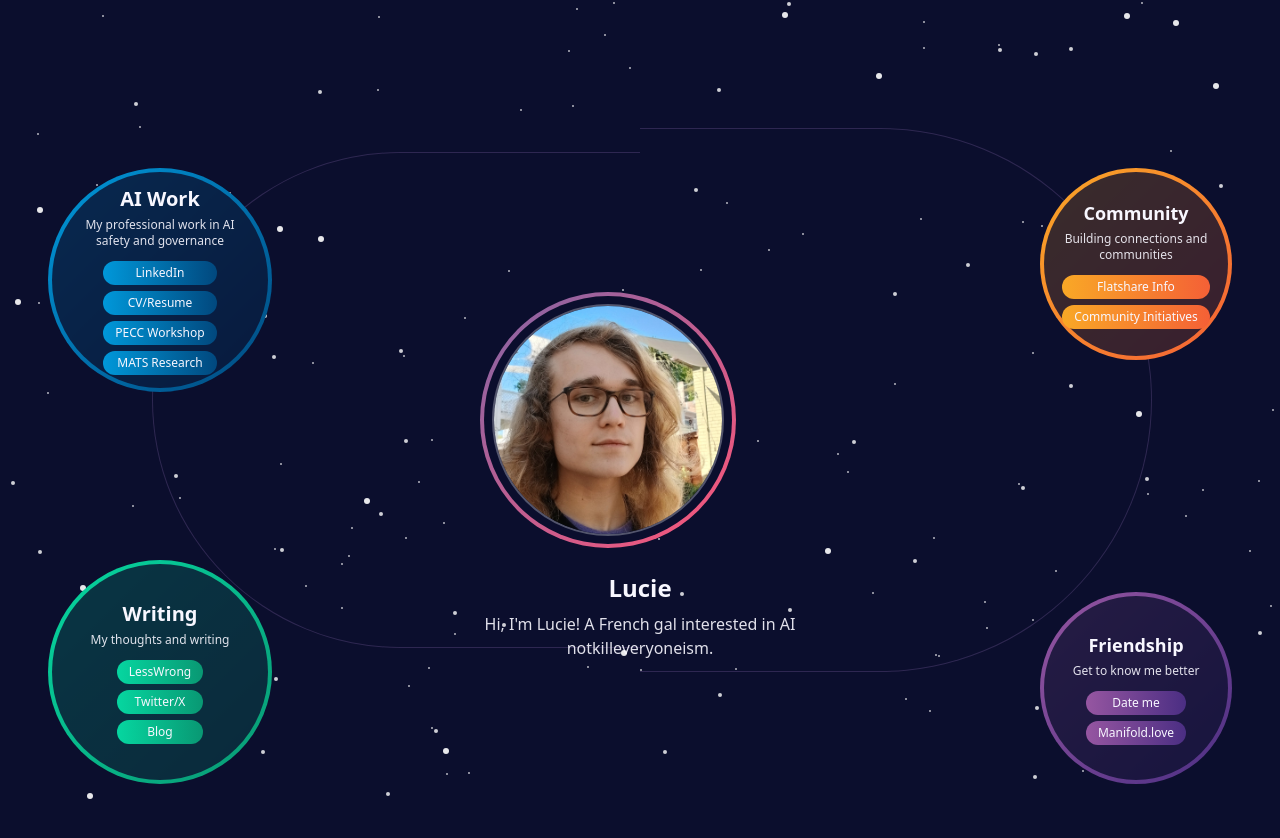
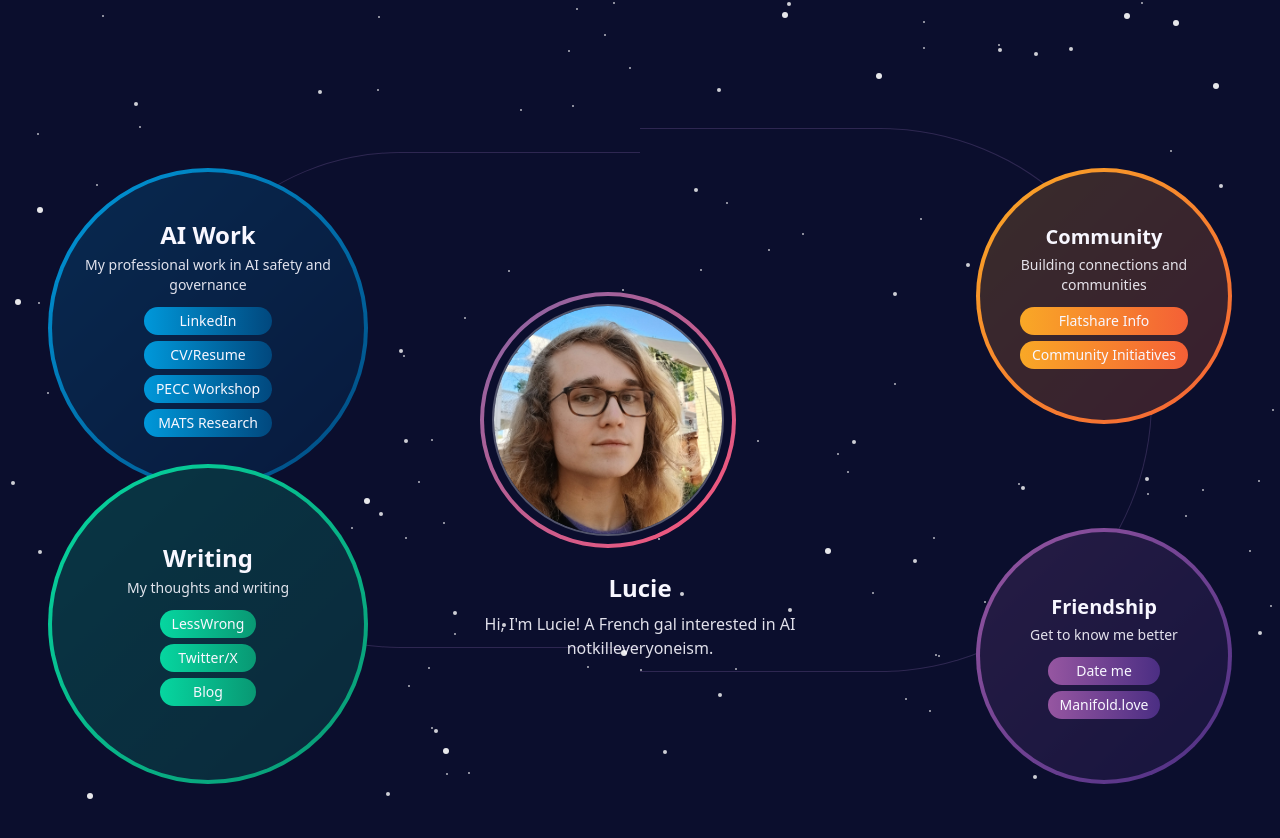
Before and after one commit to Aelerinya/galaxy-me, a Next.js app: page / in a window 1280 px wide. Shown: the top 838 px of the page. Built offline with nearby package versions, Linux system fonts and the light colour scheme.

Commit message:
larger planets

```diff
--- a/components/planet.tsx
+++ b/components/planet.tsx
@@ -1,20 +1,28 @@
-type PlanetPosition = "top-left" | "top-right" | "bottom-left" | "bottom-right"
-type PlanetColors = "tech-blue" | "warm-sun" | "relationship-purple" | "idea-green"
-type PlanetDarkColors = "deep-blue" | "sunset-orange" | "deep-purple" | "forest-green"
+type PlanetPosition = "top-left" | "top-right" | "bottom-left" | "bottom-right";
+type PlanetColors =
+  | "tech-blue"
+  | "warm-sun"
+  | "relationship-purple"
+  | "idea-green";
+type PlanetDarkColors =
+  | "deep-blue"
+  | "sunset-orange"
+  | "deep-purple"
+  | "forest-green";
 
 interface PlanetLink {
-  label: string
-  url: string
+  label: string;
+  url: string;
 }
 
 interface PlanetProps {
-  title: string
-  description: string
-  position: PlanetPosition
-  baseColor: PlanetColors
-  darkColor: PlanetDarkColors
-  links: PlanetLink[]
-  size?: "medium" | "large"
+  title: string;
+  description: string;
+  position: PlanetPosition;
+  baseColor: PlanetColors;
+  darkColor: PlanetDarkColors;
+  links: PlanetLink[];
+  size?: "medium" | "large";
 }
 
 export default function Planet({
@@ -32,7 +40,7 @@ export default function Planet({
     "top-right": "top-8 right-8",
     "bottom-left": "bottom-8 left-8",
     "bottom-right": "bottom-8 right-8",
-  }
+  };
 
   // Color classes
   const baseColorClasses = {
@@ -40,25 +48,25 @@ export default function Planet({
     "warm-sun": "from-[#F9A826]",
     "relationship-purple": "from-[#9656A1]",
     "idea-green": "from-[#06D6A0]",
-  }
+  };
 
   const darkColorClasses = {
     "deep-blue": "to-[#01487E]",
     "sunset-orange": "to-[#F46036]",
     "deep-purple": "to-[#4B2E83]",
     "forest-green": "to-[#099873]",
-  }
+  };
 
   // Size classes
   const sizeClasses = {
-    medium: "w-48 h-48",
-    large: "w-56 h-56",
-  }
+    medium: "w-64 h-64",
+    large: "w-80 h-80",
+  };
 
   const titleSizeClasses = {
-    medium: "text-lg",
-    large: "text-xl",
-  }
+    medium: "text-xl",
+    large: "text-2xl",
+  };
 
   return (
     <div className={`absolute ${positionClasses[position]} z-10`}>
@@ -66,8 +74,10 @@ export default function Planet({
         className={`${sizeClasses[size]} rounded-full bg-gradient-to-br ${baseColorClasses[baseColor]} ${darkColorClasses[darkColor]} p-1`}
       >
         <div className="w-full h-full rounded-full bg-space-blue/80 flex flex-col items-center justify-center p-4 text-center">
-          <h3 className={`${titleSizeClasses[size]} font-bold mb-1`}>{title}</h3>
-          <p className="text-xs mb-3 text-starlight-white/90">{description}</p>
+          <h3 className={`${titleSizeClasses[size]} font-bold mb-1`}>
+            {title}
+          </h3>
+          <p className="text-sm mb-3 text-starlight-white/90">{description}</p>
 
           <div className="flex flex-col gap-1.5">
             {links.map((link, index) => (
@@ -76,7 +86,7 @@ export default function Planet({
                 href={link.url}
                 target="_blank"
                 rel="noopener noreferrer"
-                className={`text-xs px-3 py-1 rounded-full bg-gradient-to-r ${baseColorClasses[baseColor]} ${darkColorClasses[darkColor]} hover:opacity-90 transition-opacity`}
+                className={`text-sm px-3 py-1 rounded-full bg-gradient-to-r ${baseColorClasses[baseColor]} ${darkColorClasses[darkColor]} hover:opacity-90 transition-opacity`}
               >
                 {link.label}
               </a>
@@ -85,5 +95,5 @@ export default function Planet({
         </div>
       </div>
     </div>
-  )
+  );
 }
```
